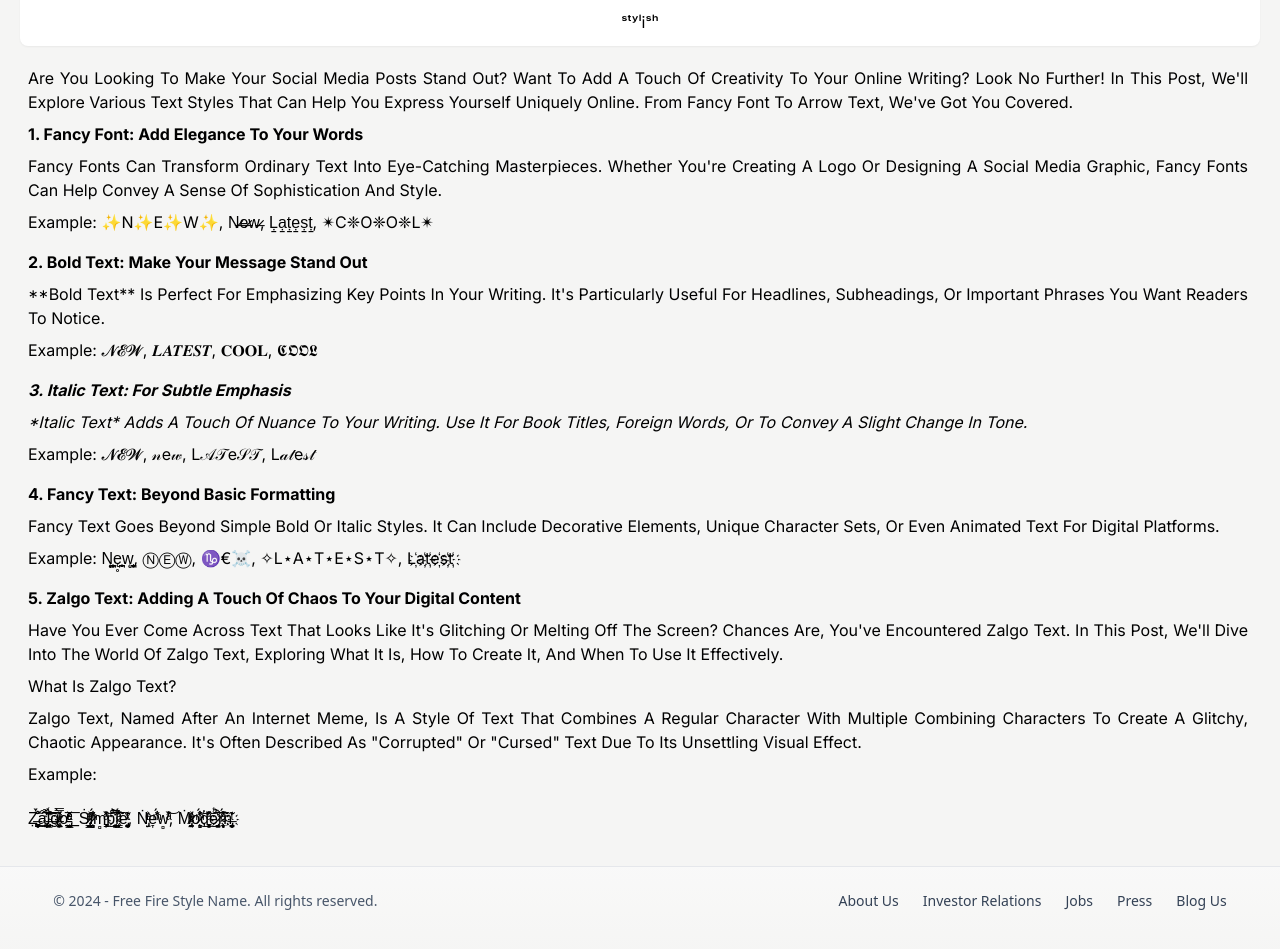
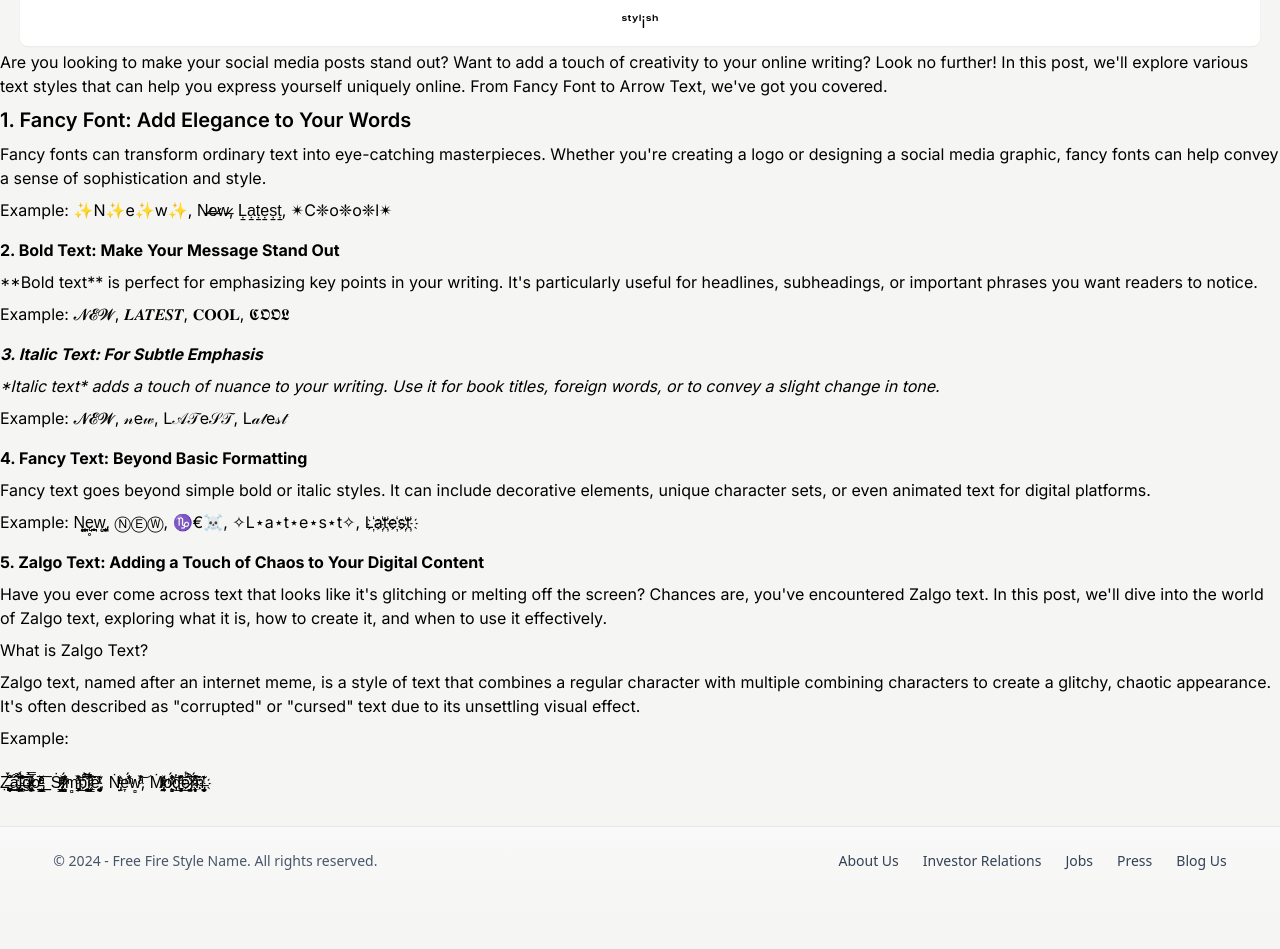
Before and after one commit to AnkushChharri/cfnjst, a Next.js app: page / in a window 1280 px wide. Shown: the part 3320-4269 px from the top of the page. After the commit the page ends 4237 px from the top, so only its background shows below. Built offline with nearby package versions, Linux system fonts and the light colour scheme.

Commit message:
complete

```diff
--- a/src/app/components/SearchComponent.js
+++ b/src/app/components/SearchComponent.js
@@ -267,7 +267,7 @@ const SearchComponent = () => {
 
 
 
-    return (
+    return (<>
         <div className="max-w-7xl m-auto p-1">
             <div className="m-4 sm:mx-6 lg:mx-10">
                 <textarea
@@ -411,37 +411,6 @@ const SearchComponent = () => {
                     ))}
 
 
-                    <div className="max-h-fit max-w-7xl mx-auto my-auto mt-2 h-auto">
-                        <div className="text-justify capitalize  subpixel-antialiased  ml-2 mr-3">
-                            <p>Are you looking to make your social media posts stand out? Want to add a touch of creativity to your online writing? Look no further! In this post, we&apos;ll explore various text styles that can help you express yourself uniquely online. From Fancy Font to Arrow Text, we&apos;ve got you covered.</p>
-                            <h1 className="pt-2 font-bold"> 1. Fancy Font: Add Elegance to Your Words</h1>
-                            <p className="pt-2">Fancy fonts can transform ordinary text into eye-catching masterpieces. Whether you&apos;re creating a logo or designing a social media graphic, fancy fonts can help convey a sense of sophistication and style.</p>
-                            <h1 className="pt-2 pb-2 ">Example: ✨N✨e✨w✨, N̶̷e̶̷w̶̷, Ḷ̠ạ̠ṭ̠ẹ̠ṣ̠ṭ̠, ✴C❈o❈o❈l✴</h1>
-
-
-                            <h1 className="pt-2  font-bold "> 2. Bold Text: Make Your Message Stand Out</h1>
-                            <p className="pt-2 ">**Bold text** is perfect for emphasizing key points in your writing. It&apos;s particularly useful for headlines, subheadings, or important phrases you want readers to notice.</p>
-                            <h1 className="pt-2 pb-2 ">Example: 𝓝𝓔𝓦, 𝑳𝑨𝑻𝑬𝑺𝑻, 𝐂𝐎𝐎𝐋, 𝕮𝕺𝕺𝕷</h1>
-
-
-                            <h1 className="pt-2 font-bold italic "> 3. Italic Text: For Subtle Emphasis</h1>
-                            <p className="pt-2 italic">*Italic text* adds a touch of nuance to your writing. Use it for book titles, foreign words, or to convey a slight change in tone.</p>
-                            <h1 className="pt-2 pb-2 ">Example: 𝓝𝓔𝓦, 𝓃e𝓌, L𝒜𝒯e𝒮𝒯, L𝒶𝓉e𝓈𝓉</h1>
-
-
-                            <h1 className="pt-2 font-bold "> 4. Fancy Text: Beyond Basic Formatting</h1>
-                            <p className="pt-2">Fancy text goes beyond simple bold or italic styles. It can include decorative elements, unique character sets, or even animated text for digital platforms.</p>
-                            <h1 className="pt-2 pb-2 ">Example: N̨̥̬̩̪̬ę̥̬̩̪̬w̨̥̬̩̪̬, ⓃⒺⓌ, ♑€☠️, ✧L⋆a⋆t⋆e⋆s⋆t✧, L҉a҉t҉e҉s҉t҉</h1>
-
-
-                            <h1 className="pt-2 font-bold "> 5. Zalgo Text: Adding a Touch of Chaos to Your Digital Content</h1>
-                            <p className="pt-2">Have you ever come across text that looks like it&apos;s glitching or melting off the screen? Chances are, you&apos;ve encountered Zalgo text. In this post, we&apos;ll dive into the world of Zalgo text, exploring what it is, how to create it, and when to use it effectively.</p>
-                            <h1 className="pt-2 ">What is Zalgo Text?</h1>
-                            <p className="pt-2">Zalgo text, named after an internet meme, is a style of text that combines a regular character with multiple combining characters to create a glitchy, chaotic appearance. It&apos;s often described as &quot;corrupted&quot; or &quot;cursed&quot; text due to its unsettling visual effect.</p>
-                            <h1 className="pt-2 ">Example: </h1>
-                            <p className="pt-5">Z̶̨̳̳̬̣̫̏̐̀̋̐́͜͢å̢̨̦̰̠͙̫͛͋̌̉͘͞͠l̾͒̑ͨ͐҉̶͚͎̟̖̣̀͘͞g̷ͭͮ̋̿̀͏̶̸̢͖̙̥͈̱ơ̵͇̻̱̺ͤͤͣ̔̌͟͟͞ͅ, Ṡ̷̡̤̰͔͉͇ͤͬ͐̃i̷̞̻̻̦̖̐̎ͫ̔̒́m̻̳͕̦̔̔̏ͣ̓͜͝ͅp̾͋̉̀̅҉͚̱͔̬̖͞l̴̞̬̩͇͒̋̃ͣ͛́ͅė̡̨̤̠̱̯͈ͭ͊͗ͯ, Ṅ̡̤ͤͬ͐e̞̐̎ͫ̔́w̻̔̔̏ͣ͝, Ṁ̷̴̸̡̤̰͔͉ͤͬ͐o̷̞̻̻̦̐̎ͫ̔́͜͝ḑ̔̔̏ͣ͜͝͏̻̳͕ͅe̾͋̉̀҉̷̛͚̱͔̬͞r̴͒̋̃ͣ́҉̨̞̬̩ͅṅ̡̨ͭ͊͗҉̶̤̠̱̯</p>
-                        </div>
-                    </div>
 
 
 
@@ -464,7 +433,38 @@ const SearchComponent = () => {
         </div>
 
 
+        <div className="max-w-7xl xl:!mx-auto *:!text-left !mx-4">
 
+            <p>Are you looking to make your social media posts stand out? Want to add a touch of creativity to your online writing? Look no further! In this post, we&apos;ll explore various text styles that can help you express yourself uniquely online. From Fancy Font to Arrow Text, we&apos;ve got you covered.</p>
+            <h1 className="pt-2 font-semibold text-xl"> 1. Fancy Font: Add Elegance to Your Words</h1>
+            <p className="pt-2">Fancy fonts can transform ordinary text into eye-catching masterpieces. Whether you&apos;re creating a logo or designing a social media graphic, fancy fonts can help convey a sense of sophistication and style.</p>
+            <h1 className="pt-2 pb-2 ">Example: ✨N✨e✨w✨, N̶̷e̶̷w̶̷, Ḷ̠ạ̠ṭ̠ẹ̠ṣ̠ṭ̠, ✴C❈o❈o❈l✴</h1>
+
+
+            <h1 className="pt-2  font-bold "> 2. Bold Text: Make Your Message Stand Out</h1>
+            <p className="pt-2 ">**Bold text** is perfect for emphasizing key points in your writing. It&apos;s particularly useful for headlines, subheadings, or important phrases you want readers to notice.</p>
+            <h1 className="pt-2 pb-2 ">Example: 𝓝𝓔𝓦, 𝑳𝑨𝑻𝑬𝑺𝑻, 𝐂𝐎𝐎𝐋, 𝕮𝕺𝕺𝕷</h1>
+
+
+            <h1 className="pt-2 font-bold italic "> 3. Italic Text: For Subtle Emphasis</h1>
+            <p className="pt-2 italic">*Italic text* adds a touch of nuance to your writing. Use it for book titles, foreign words, or to convey a slight change in tone.</p>
+            <h1 className="pt-2 pb-2 ">Example: 𝓝𝓔𝓦, 𝓃e𝓌, L𝒜𝒯e𝒮𝒯, L𝒶𝓉e𝓈𝓉</h1>
+
+
+            <h1 className="pt-2 font-bold "> 4. Fancy Text: Beyond Basic Formatting</h1>
+            <p className="pt-2">Fancy text goes beyond simple bold or italic styles. It can include decorative elements, unique character sets, or even animated text for digital platforms.</p>
+            <h1 className="pt-2 pb-2 ">Example: N̨̥̬̩̪̬ę̥̬̩̪̬w̨̥̬̩̪̬, ⓃⒺⓌ, ♑€☠️, ✧L⋆a⋆t⋆e⋆s⋆t✧, L҉a҉t҉e҉s҉t҉</h1>
+
+
+            <h1 className="pt-2 font-bold "> 5. Zalgo Text: Adding a Touch of Chaos to Your Digital Content</h1>
+            <p className="pt-2">Have you ever come across text that looks like it&apos;s glitching or melting off the screen? Chances are, you&apos;ve encountered Zalgo text. In this post, we&apos;ll dive into the world of Zalgo text, exploring what it is, how to create it, and when to use it effectively.</p>
+            <h1 className="pt-2 ">What is Zalgo Text?</h1>
+            <p className="pt-2">Zalgo text, named after an internet meme, is a style of text that combines a regular character with multiple combining characters to create a glitchy, chaotic appearance. It&apos;s often described as &quot;corrupted&quot; or &quot;cursed&quot; text due to its unsettling visual effect.</p>
+            <h1 className="pt-2 ">Example: </h1>
+            <p className="pt-5">Z̶̨̳̳̬̣̫̏̐̀̋̐́͜͢å̢̨̦̰̠͙̫͛͋̌̉͘͞͠l̾͒̑ͨ͐҉̶͚͎̟̖̣̀͘͞g̷ͭͮ̋̿̀͏̶̸̢͖̙̥͈̱ơ̵͇̻̱̺ͤͤͣ̔̌͟͟͞ͅ, Ṡ̷̡̤̰͔͉͇ͤͬ͐̃i̷̞̻̻̦̖̐̎ͫ̔̒́m̻̳͕̦̔̔̏ͣ̓͜͝ͅp̾͋̉̀̅҉͚̱͔̬̖͞l̴̞̬̩͇͒̋̃ͣ͛́ͅė̡̨̤̠̱̯͈ͭ͊͗ͯ, Ṅ̡̤ͤͬ͐e̞̐̎ͫ̔́w̻̔̔̏ͣ͝, Ṁ̷̴̸̡̤̰͔͉ͤͬ͐o̷̞̻̻̦̐̎ͫ̔́͜͝ḑ̔̔̏ͣ͜͝͏̻̳͕ͅe̾͋̉̀҉̷̛͚̱͔̬͞r̴͒̋̃ͣ́҉̨̞̬̩ͅṅ̡̨ͭ͊͗҉̶̤̠̱̯</p>
+
+        </div>
+    </>
 
     );
 };
--- a/src/app/globals.css
+++ b/src/app/globals.css
@@ -12,3 +12,7 @@ body {
 #__next {
     height: 100%;
 }
+
+.inter {
+    @apply font-['inter']
+}
```
